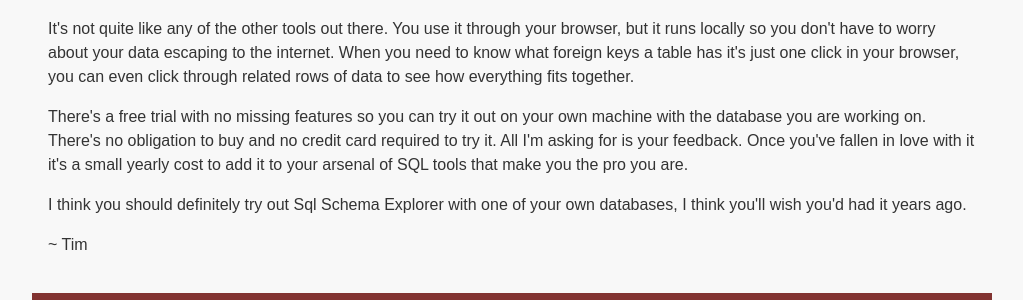
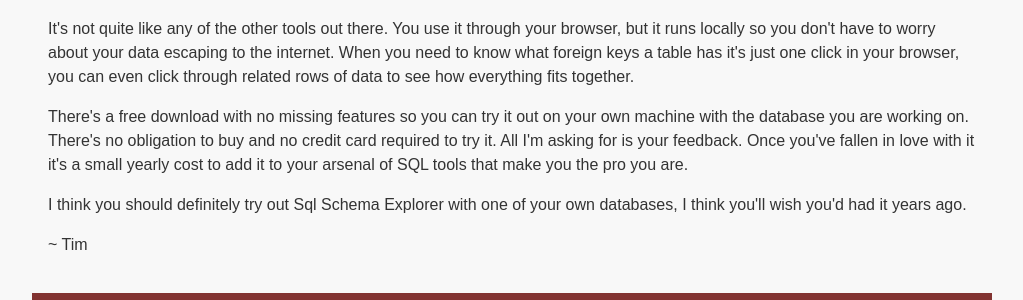
Before and after one commit to timabell/schema-explorer, a Jekyll site: the page built from index.html, in a window 1280 px wide and 900 px high, scrolled down 308 px. Shown: the part 152-452 px from the top of the window, without its empty margins (128-1151 px from the left). Built offline with Jekyll 4.4.1, drawn with Linux system fonts in a browser that asks for light colours; nearby versions of some CDN libraries; some of the changed text lies outside the part shown.

```diff
--- a/index.html
+++ b/index.html
@@ -27,7 +27,12 @@ description: Easily see diagrams, schema information & data.
 </p>
 
 <p>
-	There's a free trial with no missing features so you can try it out on your own machine with the database you are working on. There's no obligation to buy and no credit card required to try it. All I'm asking for is your feedback. Once you've fallen in love with it it's a small yearly cost to add it to your arsenal of SQL tools that make you the pro you are.
+  There's a free download with no missing features so you can try it out
+  on your own machine with the database you are working on. There's no
+  obligation to buy and no credit card required to try it. All I'm asking
+  for is your feedback. Once you've fallen in love with it it's a small
+  yearly cost to add it to your arsenal of SQL tools that make you the
+  pro you are.
 </p>
 
 <p>
@@ -87,9 +92,9 @@ I think you should definitely try out Sql Schema Explorer with one of your own d
 		<span class="attribution">~ Stephen Rhyne, Co-founder of conveyour.com</span>
 	</blockquote>
 
-	<h2 id="trial">Free trial download</h2>
+	<h2 id="download">Download</h2>
 	<p>
-		Sign up to the mailing list to get access to the trial download. There may be a delay to ensure I can help everyone get started, it's only me here!
+		Sign up to the mailing list to get access to the download. There may be a delay to ensure I can help everyone get started, it's only me here!
 	</p>
 	<p>
 			<form action="https://www.getdrip.com/forms/70504364/submissions" method="post" data-drip-embedded-form="70504364">
@@ -98,6 +103,12 @@ I think you should definitely try out Sql Schema Explorer with one of your own d
 					<button class="button">Get early access</button>
 				</div>
 			</form>
+	</p>
+
+	<h2 id="source">Github</h2>
+	<p>
+	  SQL Schema Explorer is (now) open source, you can view and contribute at
+	  <a href="https://github.com/timabell/schema-explorer">https://github.com/timabell/schema-explorer</a>.
 	</p>
 
 	<!--
```
Lines whose indentation alone changed are shown as unchanged.
